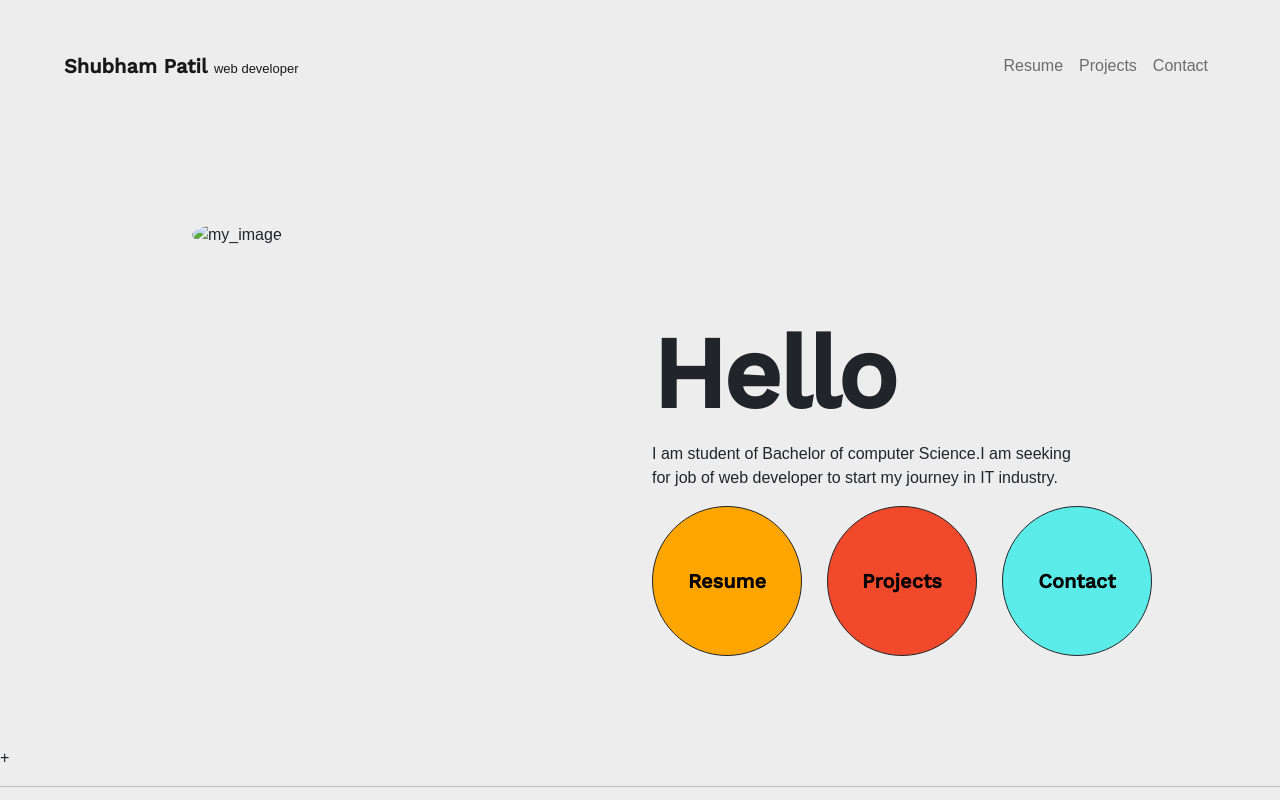
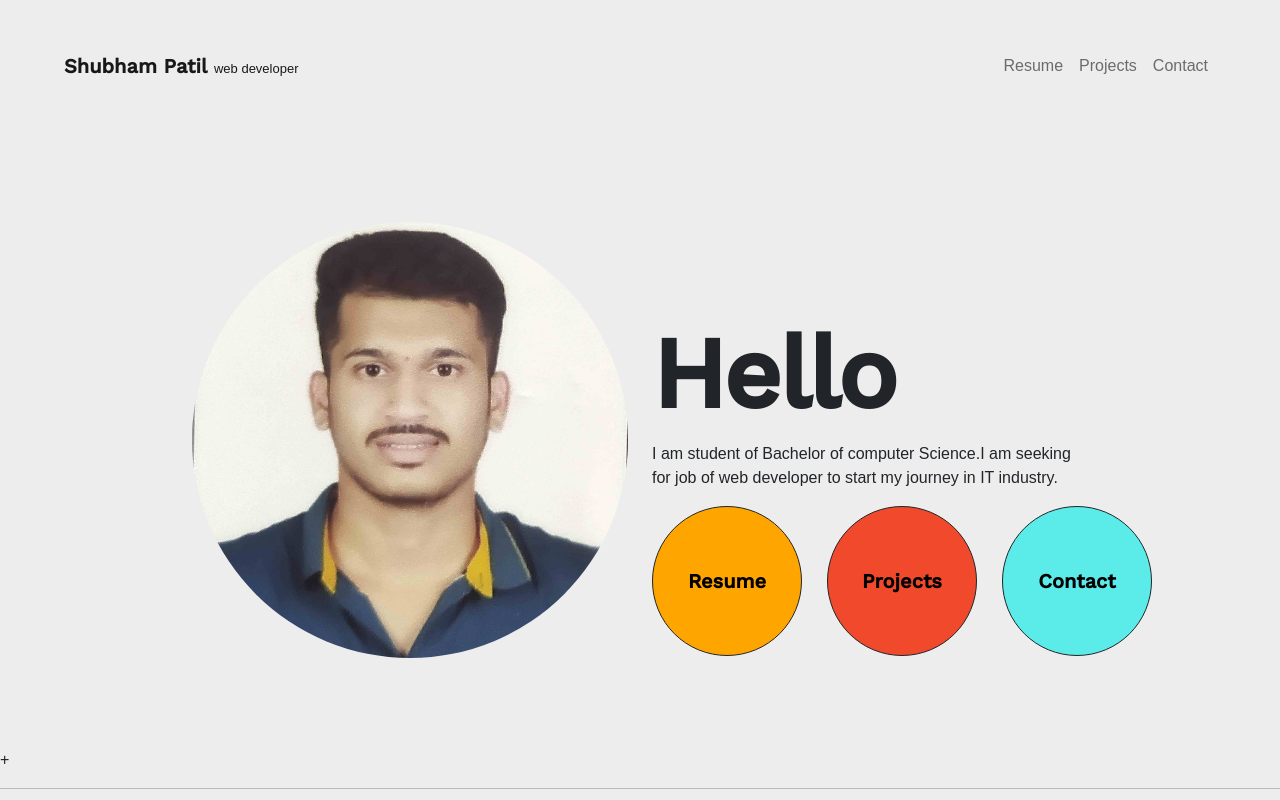
Before and after one commit to Shreyash-Patil-7067/shubham-port, a plain HTML site: page index.html in a window 1280 px wide. Shown: the top 800 px of the page. Drawn offline with nearby package versions, Linux system fonts and the light colour scheme; the site is published under a folder, as on GitHub Pages, so addresses that start at the root find nothing; a web font is replaced by a local one.

Commit message:
Update index.html

```diff
--- a/index.html
+++ b/index.html
@@ -69,7 +69,7 @@
           <div class="parent">
             <div class="row ">
               <div class="col-lg-6 profile-box">
-                <img class="profile-photo" src="/new1.jpeg" alt="my_image" />
+                <img class="profile-photo" src="new1.jpeg" alt="my_image" />
               </div>
               <div class="col-lg-6 profile-text profile-box">
                 <h2>
```
